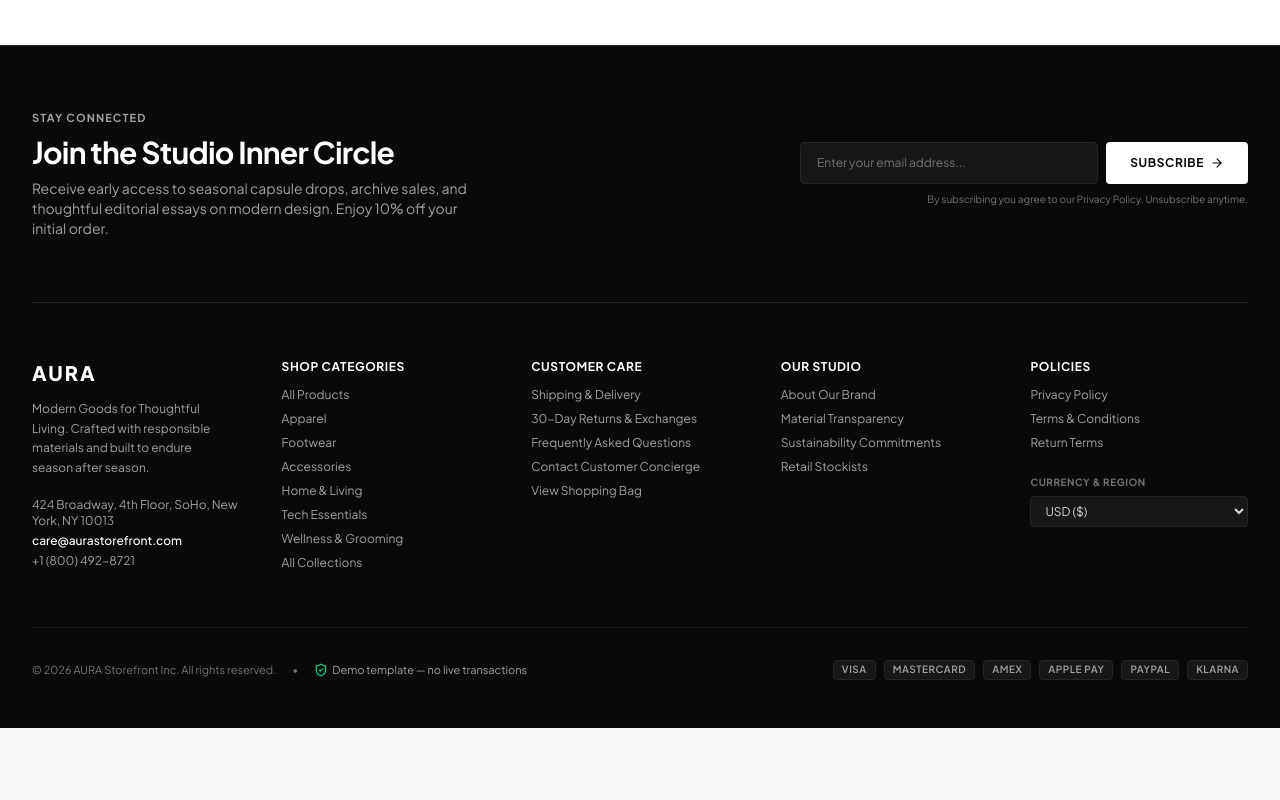
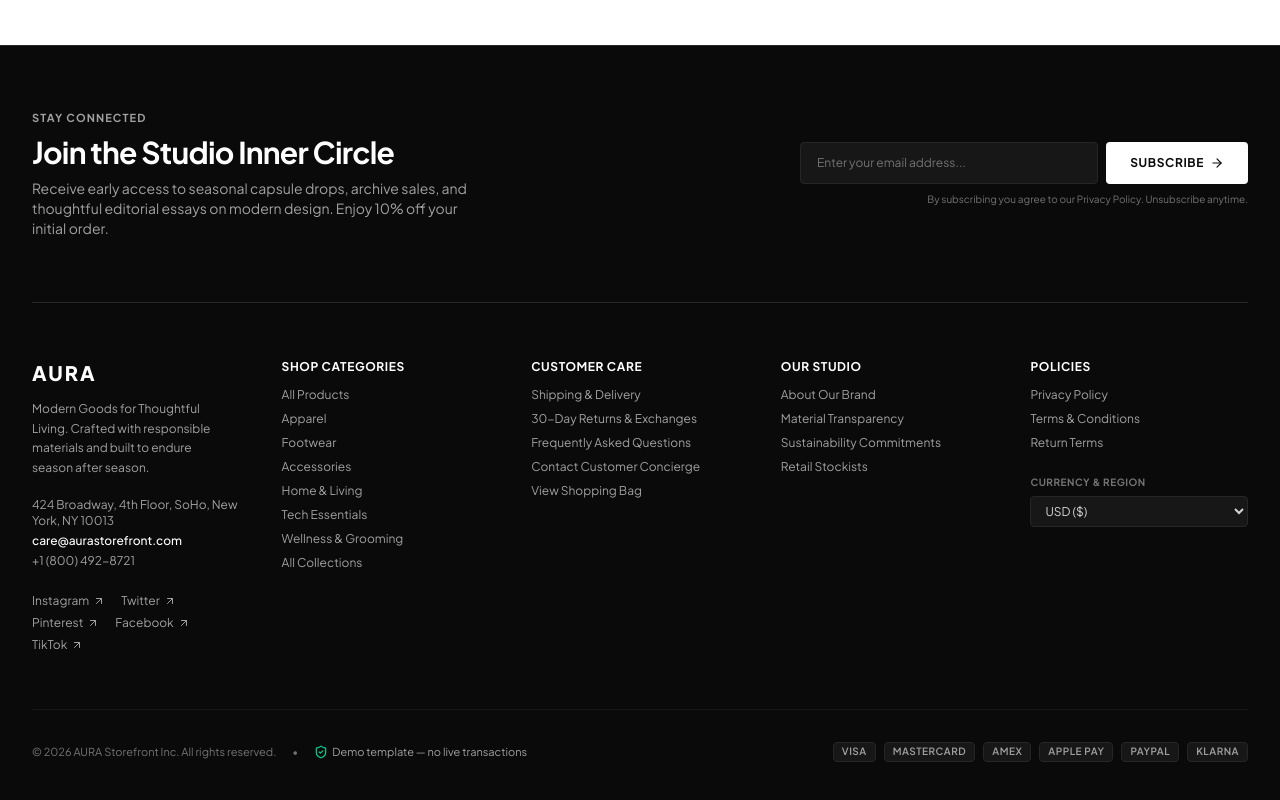
Before and after one commit to Giogfr/aura-storefront, a React (Vite) app: page / in a window 1280 px wide. Shown: the part 5917-6717 px from the top of the page. Before the commit the page ends 6645 px from the top, so only its background shows below. Built offline with nearby package versions, Linux system fonts and the light colour scheme.

Commit message:
feat: show social links in the footer

```diff
--- a/src/components/layout/Footer.tsx
+++ b/src/components/layout/Footer.tsx
@@ -1,7 +1,15 @@
 import React, { useState } from 'react';
 import { useStore } from '../../context/StoreContext';
 import { storeConfig, categoriesData } from '../../data/storeConfig';
-import { ArrowRight, Check, ShieldCheck } from 'lucide-react';
+import { ArrowRight, ArrowUpRight, Check, ShieldCheck } from 'lucide-react';
+
+const socialLinks = [
+  { name: 'Instagram', href: storeConfig.socials.instagram },
+  { name: 'Twitter', href: storeConfig.socials.twitter },
+  { name: 'Pinterest', href: storeConfig.socials.pinterest },
+  { name: 'Facebook', href: storeConfig.socials.facebook },
+  { name: 'TikTok', href: storeConfig.socials.tiktok },
+];
 
 export const Footer: React.FC = () => {
   const { navigateTo, showToast, activeCurrency, setActiveCurrency, availableCurrencies } = useStore();
@@ -82,6 +90,20 @@ export const Footer: React.FC = () => {
               <p>{storeConfig.address}</p>
               <p className="text-white font-medium">{storeConfig.contactEmail}</p>
               <p>{storeConfig.contactPhone}</p>
+            </div>
+            <div className="flex flex-wrap gap-x-4 gap-y-1.5 pt-3">
+              {socialLinks.map(({ name, href }) => (
+                <a
+                  key={name}
+                  href={href}
+                  target="_blank"
+                  rel="noopener noreferrer"
+                  className="inline-flex items-center gap-1 text-xs text-neutral-400 hover:text-white transition-colors"
+                >
+                  <span>{name}</span>
+                  <ArrowUpRight className="w-3 h-3" aria-hidden="true" />
+                </a>
+              ))}
             </div>
           </div>
 
```
